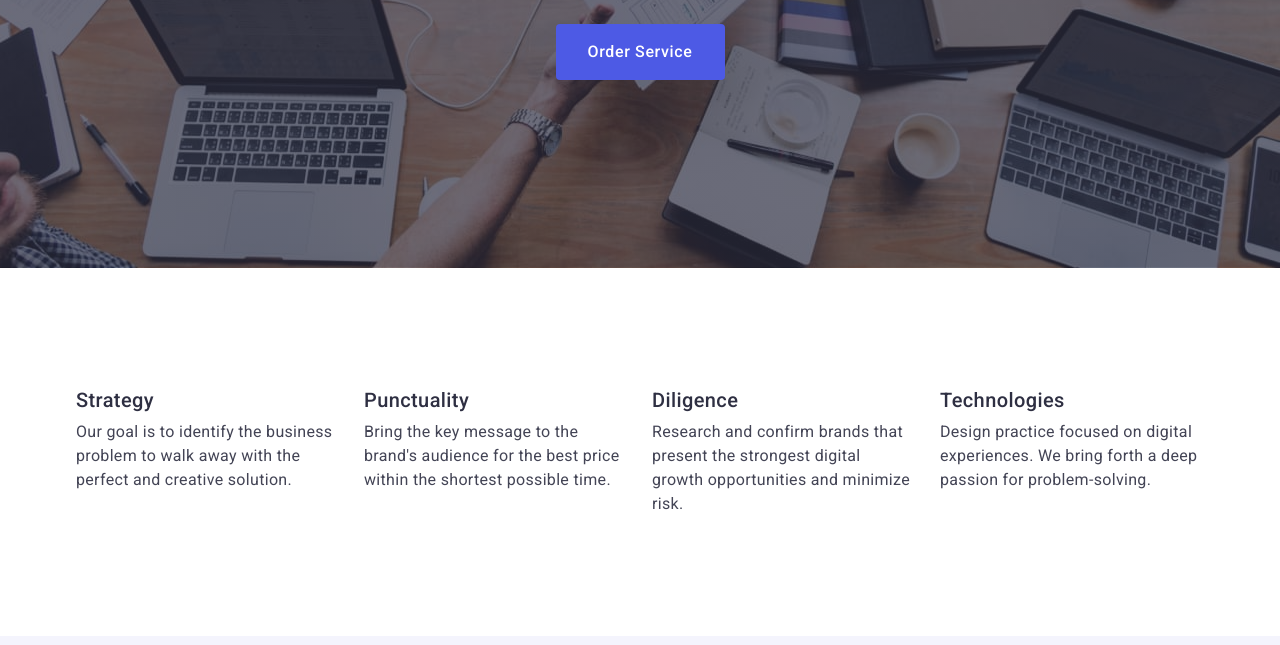
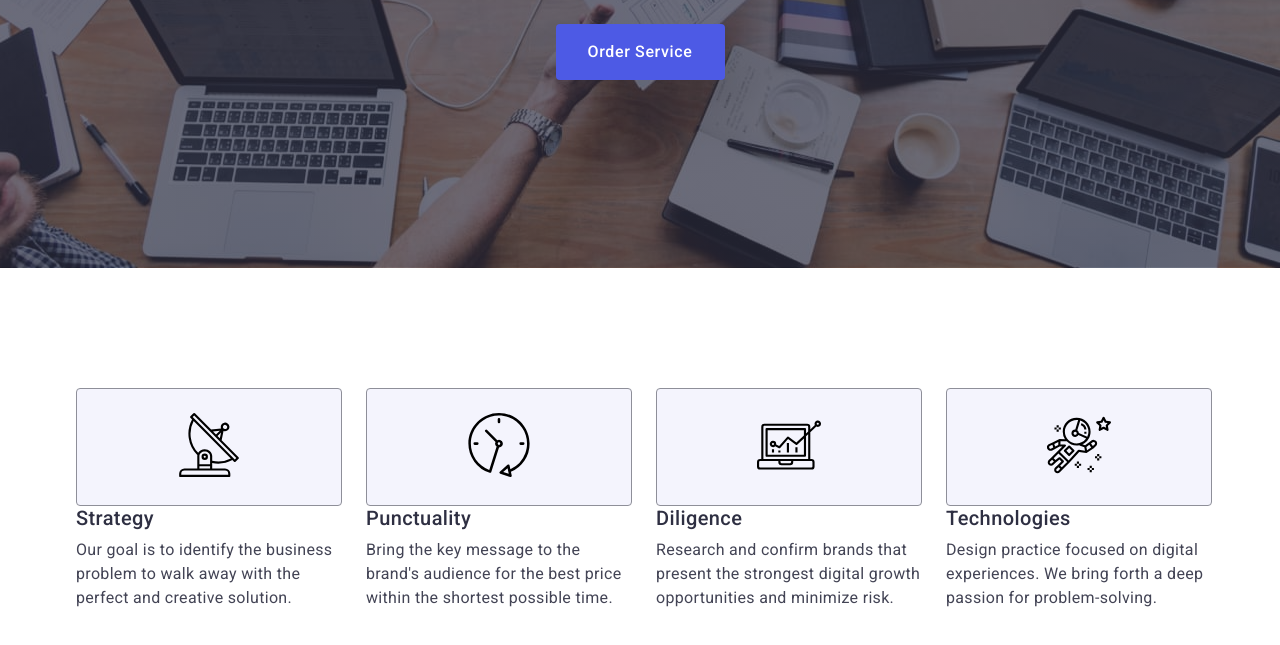
Before and after one commit to OksanaHalenko/goit-markup-hw-04, a plain HTML site: page index.html in a window 1280 px wide. Shown: the part 405-1050 px from the top of the page. Drawn offline with nearby package versions, Linux system fonts and the light colour scheme.

Commit message:
add icons in about section

```diff
--- a/css/styles.css
+++ b/css/styles.css
@@ -161,6 +161,12 @@ img {
   display: flex;
   gap: 24px;
 }
+.abaut-wrapper {
+  padding: 24px 100px;
+  background-color: #f4f4fd;
+  border: 1px solid #8e8f99;
+  border-radius: 4px;
+}
 .abaut-title {
   font-size: 20px;
   font-style: normal;
--- a/index.html
+++ b/index.html
@@ -60,6 +60,11 @@
           <h2 class="visually-hidden">About Us</h2>
           <ul class="abaut-box">
             <li class="abaut-li">
+              <div class="abaut-wrapper">
+                <svg class="abaut-icon" width="64px" height="64px">
+                  <use href="./images/icons.svg#icon-antenna"></use>
+                </svg>
+              </div>
               <h3 class="abaut-title">Strategy</h3>
               <p class="abaut-text">
                 Our goal is to identify the business problem to walk away with
@@ -67,6 +72,11 @@
               </p>
             </li>
             <li class="abaut-li">
+              <div class="abaut-wrapper">
+                <svg class="abaut-icon" width="64px" height="64px">
+                  <use href="./images/icons.svg#icon-clock"></use>
+                </svg>
+              </div>
               <h3 class="abaut-title">Punctuality</h3>
               <p class="abaut-text">
                 Bring the key message to the brand's audience for the best price
@@ -74,6 +84,11 @@
               </p>
             </li>
             <li class="abaut-li">
+              <div class="abaut-wrapper">
+                <svg class="abaut-icon" width="64px" height="64px">
+                  <use href="./images/icons.svg#icon-diagram"></use>
+                </svg>
+              </div>
               <h3 class="abaut-title">Diligence</h3>
               <p class="abaut-text">
                 Research and confirm brands that present the strongest digital
@@ -81,6 +96,11 @@
               </p>
             </li>
             <li class="abaut-li">
+              <div class="abaut-wrapper">
+                <svg class="abaut-icon" width="64px" height="64px">
+                  <use href="./images/icons.svg#icon-astronaut"></use>
+                </svg>
+              </div>
               <h3 class="abaut-title">Technologies</h3>
               <p class="abaut-text">
                 Design practice focused on digital experiences. We bring forth a
```
Also changed, not shown: images/icons.svg (added).
